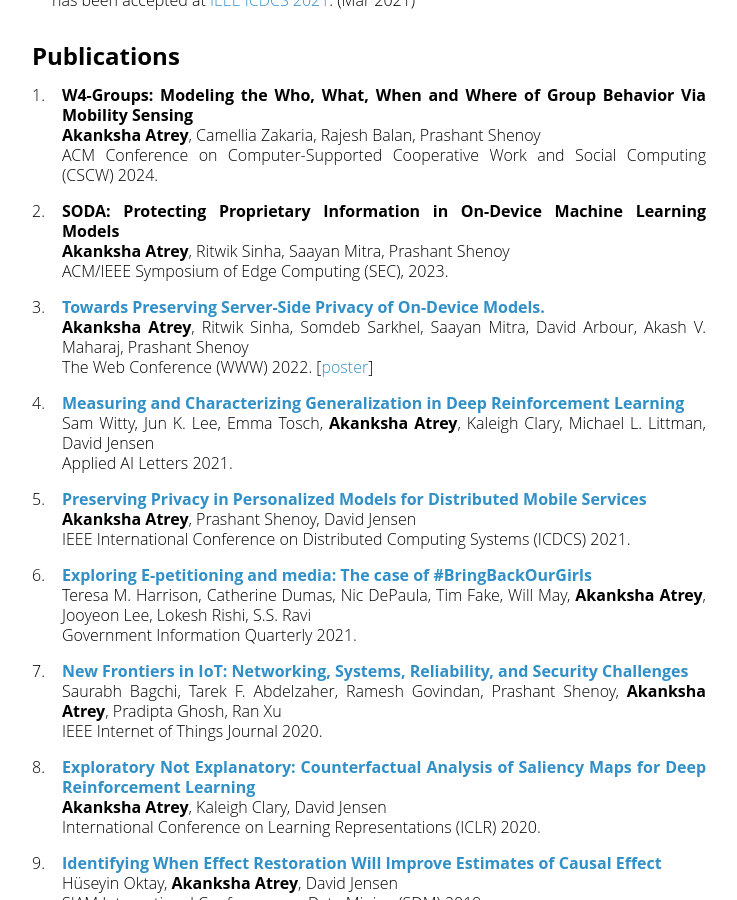
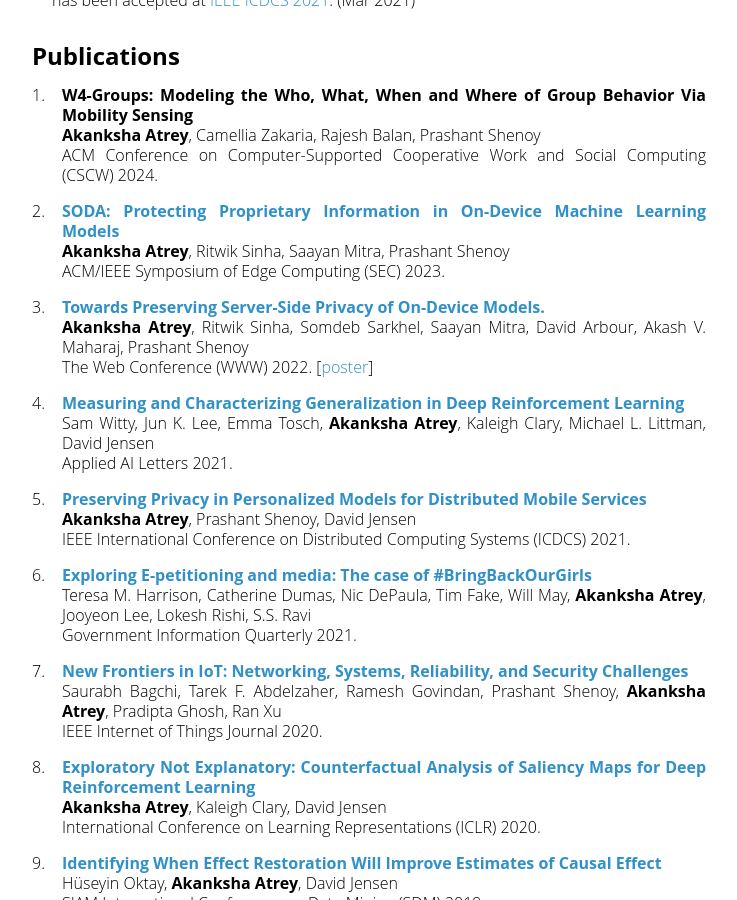
Before and after one commit to akanksha-atrey/akanksha-atrey.github.io, a Jekyll site: the page built from index.md, in a window 1280 px wide and 900 px high, scrolled down 1178 px. Shown: the whole window, without its empty margins (256-993 px from the left). Built offline with Jekyll 4.4.1, drawn with Linux system fonts in a browser that asks for light colours; our own code applies the rules of GitHub Pages for plain Markdown files; part of the change alters nothing that is shown.

```diff
--- a/index.md
+++ b/index.md
@@ -40,9 +40,9 @@ Starting October, I will be joining [Nokia Bell Labs](https://www.bell-labs.com/
 	**Akanksha Atrey**, Camellia Zakaria, Rajesh Balan, Prashant Shenoy \\
 	ACM Conference on Computer-Supported Cooperative Work and Social Computing (CSCW) 2024.
 
-1. **SODA: Protecting Proprietary Information in On-Device Machine Learning Models** \\
+1. [**SODA: Protecting Proprietary Information in On-Device Machine Learning Models**](papers/atrey2023soda.pdf) \\
 	**Akanksha Atrey**, Ritwik Sinha, Saayan Mitra, Prashant Shenoy \\
-	ACM/IEEE Symposium of Edge Computing (SEC), 2023.
+	ACM/IEEE Symposium of Edge Computing (SEC) 2023.
 
 1. [**Towards Preserving Server-Side Privacy of On-Device Models.**](papers/atrey2022towards.pdf) \\
 	**Akanksha Atrey**, Ritwik Sinha, Somdeb Sarkhel, Saayan Mitra, David Arbour, Akash V. Maharaj, Prashant Shenoy \\
```
Also changed, not shown: 1 other file.
